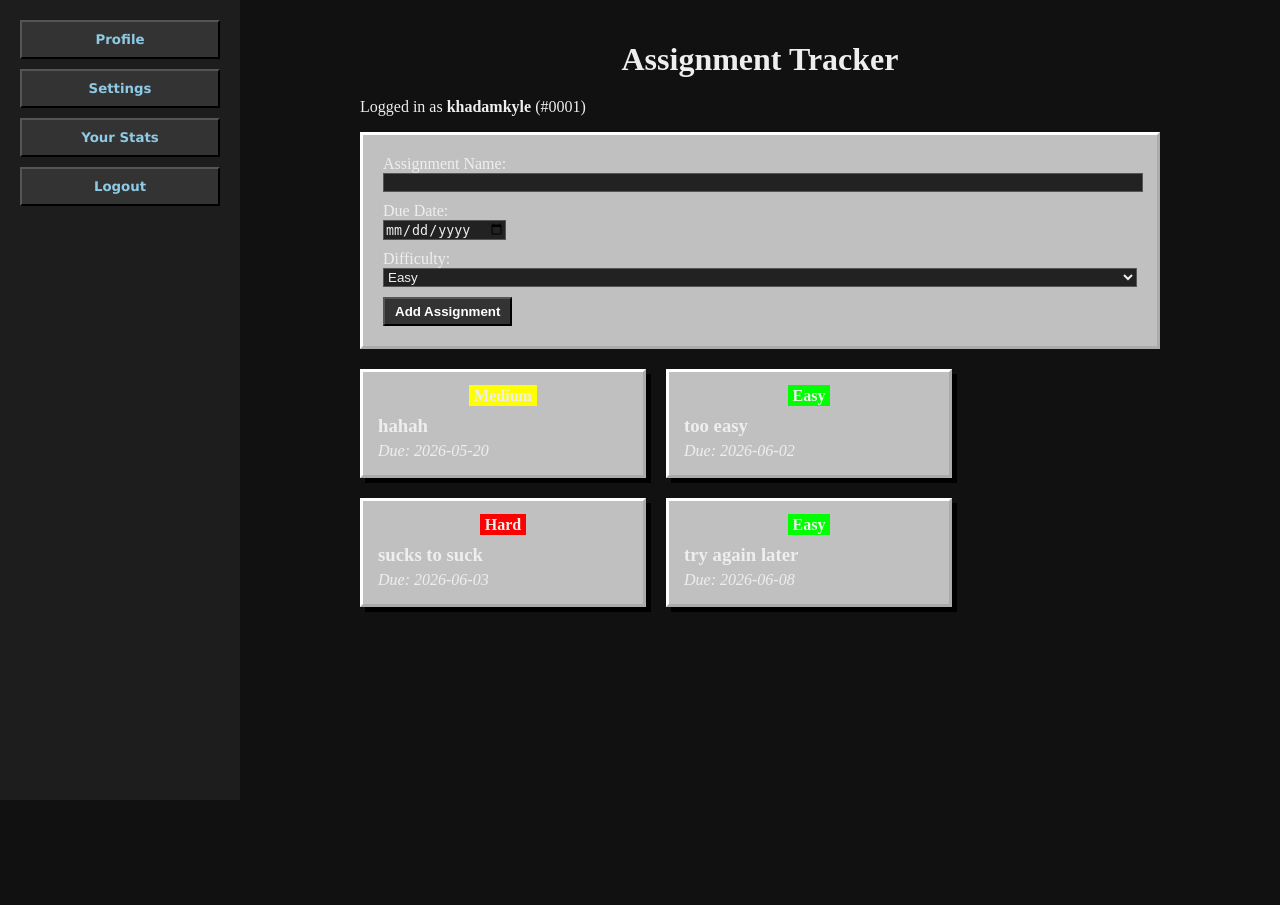
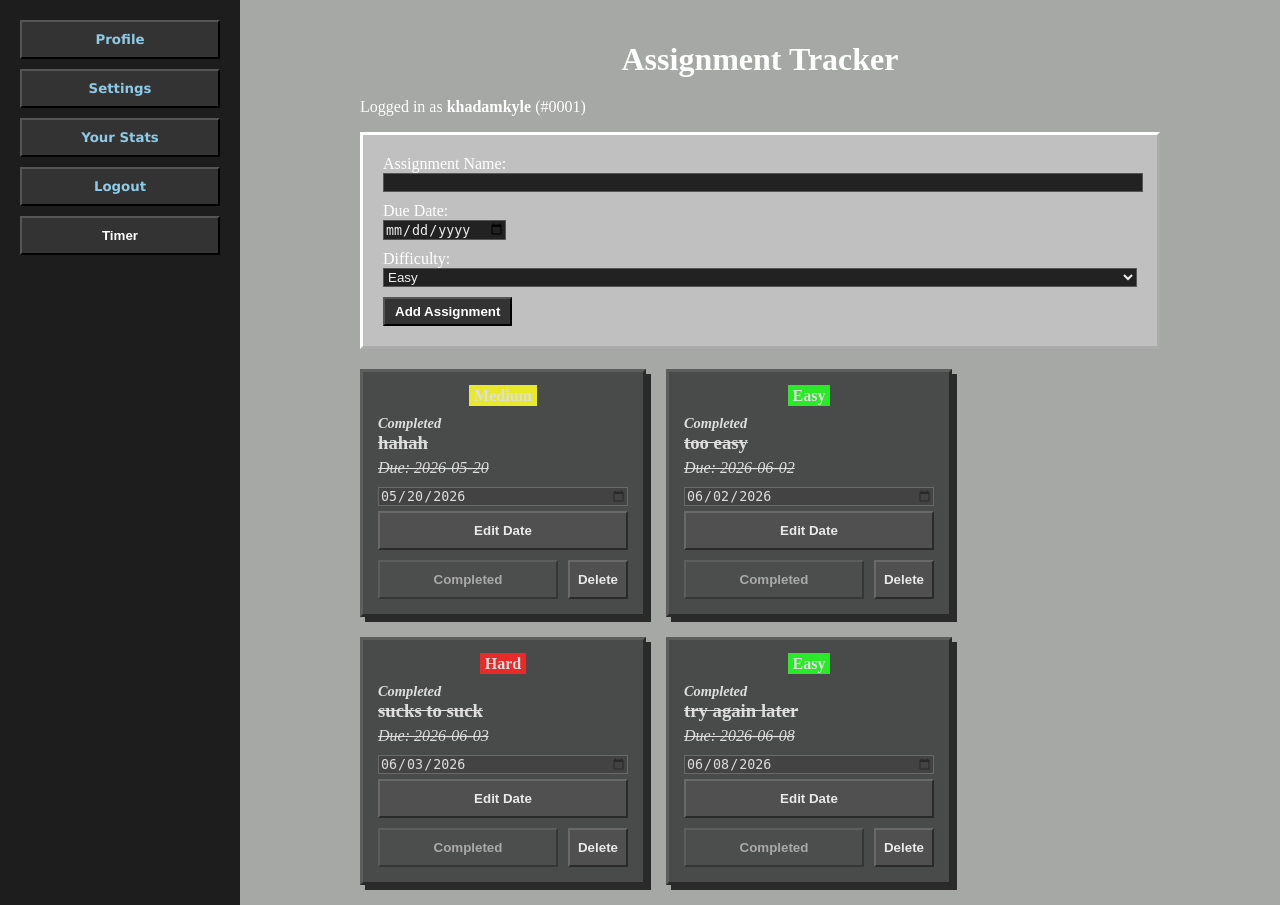
Before and after one commit to briansmosers/Student-Task-Deadline-Tracker, a Flask app: page / in a window 1280 px wide. Before the commit the page ends 612 px from the top, so only its background shows below. Run offline with Flask 3, Linux system fonts and the light colour scheme; a user stored in the database is signed in; data comes from the database, SQL or seed files in the repository; both versions use the stored data as it was after the commit.

Commit message:
Push current code changes to Student-Task-Deadline-Tracker Profile-page-test

```diff
--- a/app.py
+++ b/app.py
@@ -92,6 +92,14 @@ def get_assignments_for_user(user_id):
     return [dict(row) for row in rows]
 
 
+def get_assignment_for_user(assignment_id, user_id):
+    row = get_db().execute(
+        'SELECT * FROM assignments WHERE id = ? AND user_id = ?',
+        (assignment_id, user_id),
+    ).fetchone()
+    return dict(row) if row else None
+
+
 def count_assignments(user_id):
     db = get_db()
     total = db.execute('SELECT COUNT(*) FROM assignments WHERE user_id = ?', (user_id,)).fetchone()[0]
@@ -99,6 +107,36 @@ def count_assignments(user_id):
         'SELECT COUNT(*) FROM assignments WHERE user_id = ? AND completed = 1', (user_id,)
     ).fetchone()[0]
     return total, completed
+
+
+def get_leaderboard():
+    rows = get_db().execute(
+        '''
+        SELECT
+            u.username,
+            COUNT(a.id) AS total_assignments,
+            SUM(CASE WHEN a.completed = 1 THEN 1 ELSE 0 END) AS completed_assignments
+        FROM users u
+        LEFT JOIN assignments a ON a.user_id = u.id
+        GROUP BY u.id
+        ORDER BY
+            CASE WHEN COUNT(a.id) = 0 THEN 0 ELSE SUM(CASE WHEN a.completed = 1 THEN 1 ELSE 0 END) * 1.0 / COUNT(a.id) END DESC,
+            completed_assignments DESC,
+            u.username ASC
+        '''
+    ).fetchall()
+
+    leaderboard = []
+    for row in rows:
+        total_assignments = row['total_assignments']
+        completed_assignments = row['completed_assignments'] or 0
+        completion_rate = int((completed_assignments * 100) / total_assignments) if total_assignments else 0
+        leaderboard.append({
+            'username': row['username'],
+            'total_assignments': total_assignments,
+            'completion_rate': completion_rate,
+        })
+    return leaderboard
 
 
 @app.route('/')
@@ -210,6 +248,7 @@ def stats():
     total, completed = count_assignments(user['id'])
     pending = total - completed
     percent = int((completed / total) * 100) if total else 0
+    leaderboard = get_leaderboard()
 
     return render_template(
         'stats.html',
@@ -218,6 +257,7 @@ def stats():
         completed=completed,
         pending=pending,
         percent=percent,
+        leaderboard=leaderboard,
     )
 
 
@@ -242,6 +282,58 @@ def add_assignment():
     return redirect(url_for('home'))
 
 
+@app.route('/complete_assignment/<int:assignment_id>', methods=['POST'])
+def complete_assignment(assignment_id):
+    user = get_current_user()
+    if not user:
+        return redirect(url_for('login'))
+
+    assignment = get_assignment_for_user(assignment_id, user['id'])
+    if assignment:
+        db = get_db()
+        db.execute(
+            'UPDATE assignments SET completed = 1 WHERE id = ? AND user_id = ?',
+            (assignment_id, user['id']),
+        )
+        db.commit()
+
+    return redirect(url_for('home'))
+
+
+@app.route('/edit_assignment/<int:assignment_id>', methods=['POST'])
+def edit_assignment(assignment_id):
+    user = get_current_user()
+    if not user:
+        return redirect(url_for('login'))
+
+    due = request.form.get('due', '').strip()
+    assignment = get_assignment_for_user(assignment_id, user['id'])
+    if assignment and due:
+        db = get_db()
+        db.execute(
+            'UPDATE assignments SET due = ? WHERE id = ? AND user_id = ?',
+            (due, assignment_id, user['id']),
+        )
+        db.commit()
+
+    return redirect(url_for('home'))
+
+
+@app.route('/delete_assignment/<int:assignment_id>', methods=['POST'])
+def delete_assignment(assignment_id):
+    user = get_current_user()
+    if not user:
+        return redirect(url_for('login'))
+
+    assignment = get_assignment_for_user(assignment_id, user['id'])
+    if assignment:
+        db = get_db()
+        db.execute('DELETE FROM assignments WHERE id = ? AND user_id = ?', (assignment_id, user['id']))
+        db.commit()
+
+    return redirect(url_for('home'))
+
+
 @app.route('/delete_account')
 def delete_account():
     user = get_current_user()
--- a/static/style.css
+++ b/static/style.css
@@ -11,14 +11,15 @@ a:visited {
 }
 
 body {
+    color: rgb(0, 0, 0);
     display: flex;
     min-height: 100vh;
     margin: 0;
 }
 
 .profile-card {
-    background: #b4baa6; /* Classic grey */
-    border: 3px outset #9cb799; /* 90s button effect */
+    background: #a7b9a3; /* Classic grey */
+    border: 3px outset #777b76; /* 90s button effect */
     padding: 20px;
     width: 350px;
     margin: 20px auto;
@@ -28,14 +29,44 @@ body {
 
 main {
     flex: 1;
-    background-color: #595c58;
+    background-color: #a5a8a4;
     display: flex;
     flex-direction: column;
     justify-content: center;
     align-items: center;
 }
 
-/* The Image Frame */
+.stats-grid {
+    display: flex;
+    flex-wrap: wrap;
+    justify-content: center;
+    gap: 20px;
+}
+
+.leaderboard-card {
+    min-width: 350px;
+}
+
+.leaderboard-list {
+    list-style: none;
+    padding: 0;
+    margin: 0;
+}
+
+.leaderboard-list li {
+    background: #e0e0d4;
+    border: 2px inset #fff;
+    padding: 10px;
+    margin-bottom: 10px;
+}
+
+.leaderboard-meta {
+    display: flex;
+    justify-content: space-between;
+    font-size: 0.9rem;
+    margin-top: 5px;
+}
+
 .pfp-container {
     width: 150px;
     height: 150px;
@@ -55,7 +86,6 @@ main {
     image-rendering: pixelated;
 }
 
-/* Retro Buttons */
 button {
     background: #86a57d;
     border: 2px outset #83997d90;
@@ -95,8 +125,8 @@ nav button {
 }
 
 body.dark {
-    background: #111;
-    color: #eee;
+    background: #3a3a3c;
+    color: #ffffff;
 }
 
 body.dark a:link,
@@ -120,9 +150,124 @@ body.dark button {
     border-color: #555;
 }
 
+body.dark .leaderboard-list li {
+    color: #000;
+}
+
 body.dark input,
 body.dark select {
     background: #222;
     color: #eee;
     border: 1px solid #555;
 }
+
+body.dark .task-card {
+    background: #2b2b2d;
+    border-color: #444;
+    color: #f0f0f0;
+}
+
+body.dark .task-card h3,
+body.dark .task-card p,
+body.dark .task-card .task-status {
+    color: #f0f0f0;
+}
+
+.task-card {
+    background: #a7b9a3;
+    border: 3px outset #777b76;
+    padding: 15px;
+    width: 250px;
+    box-shadow: 5px 5px 0px #000;
+}
+
+.task-card-badge {
+    text-align: center;
+    margin-bottom: 10px;
+}
+
+.task-card-badge span {
+    padding: 2px 5px;
+    font-weight: bold;
+}
+
+.task-card h3 {
+    margin: 0 0 5px 0;
+}
+
+.task-card p {
+    margin: 0;
+    font-style: italic;
+}
+
+.task-card-edit {
+    margin-top: 10px;
+    display: flex;
+    gap: 5px;
+    flex-wrap: wrap;
+}
+
+.task-card-edit input[type="date"] {
+    flex: 1 1 auto;
+    min-width: 110px;
+}
+
+.task-card-actions {
+    display: flex;
+    gap: 10px;
+    margin-top: 10px;
+}
+
+.task-card-actions form {
+    flex: 1;
+}
+
+.task-card-actions button,
+.task-card-edit button {
+    width: 100%;
+    padding: 10px 8px;
+    font-weight: bold;
+}
+
+.task-button {
+    display: inline-block;
+    background: #86a57d;
+    border: 2px outset #83997d90;
+    color: #000;
+    cursor: pointer;
+}
+
+.task-button:disabled {
+    opacity: 0.6;
+    cursor: default;
+}
+
+.task-card-actions {
+    display: flex;
+    gap: 10px;
+    margin-top: 10px;
+}
+
+.task-card-actions button,
+.task-card-edit button {
+    width: 100%;
+}
+
+.task-card.completed {
+    opacity: 0.75;
+}
+
+.task-card.completed h3,
+.task-card.completed .due-text {
+    text-decoration: line-through;
+}
+
+.task-status {
+    margin: 0 0 10px 0;
+    font-size: 0.9rem;
+    font-weight: bold;
+}
+
+.task-card.completed .task-status {
+    color: #4f5b4f;
+}
--- a/templates/index.html
+++ b/templates/index.html
@@ -7,14 +7,18 @@
     <link rel="stylesheet" href="{{ url_for('static', filename='style.css') }}">
 </head>
 <body class="{{ 'dark' if user and user.dark_mode else '' }}">
+
     <nav>
         <ul>
             <li><button><a href="{{ url_for('profile') }}">Profile</a></button></li>
             <li><button><a href="{{ url_for('settings') }}">Settings</a></button></li>
             <li><button><a href="{{ url_for('stats') }}">Your Stats</a></button></li>
             <li><button><a href="{{ url_for('logout') }}">Logout</a></button></li>
+            <li><button>Timer</a></button></li>
         </ul>
     </nav>
+
+<main>
     <div style="max-width: 800px; margin: 0 auto; padding: 20px;">
         <h1 style="text-align: center; margin-bottom: 20px;">Assignment Tracker</h1>
         <p>Logged in as <strong>{{ user.username }}</strong> (#{{ user.tag }})</p>
@@ -31,19 +35,38 @@
             </select><br>
             <button type="submit">Add Assignment</button>
         </form>
+
         <div style="display: flex; flex-wrap: wrap; gap: 20px;">
             {% for item in assignments %}
-            <div style="background: #c0c0c0; border: 3px outset #fff; padding: 15px; width: 250px; box-shadow: 5px 5px 0px #000;">
-                <div style="text-align: center; margin-bottom: 10px;">
-                    <span style="background: {% if item.difficulty == 'Hard' %}#ff0000{% elif item.difficulty == 'Medium' %}#ffff00{% else %}#00ff00{% endif %}; padding: 2px 5px; font-weight: bold;">
+            <div class="task-card{% if item.completed %} completed{% endif %}">
+                <div class="task-card-badge">
+                    <span style="background: {% if item.difficulty == 'Hard' %}#ff0000{% elif item.difficulty == 'Medium' %}#ffff00{% else %}#00ff00{% endif %};">
                         {{ item.difficulty }}
                     </span>
                 </div>
-                <h3 style="margin: 0 0 5px 0;">{{ item.task }}</h3>
-                <p style="margin: 0; font-style: italic;">Due: {{ item.due }}</p>
+                <p class="task-status">{{ 'Completed' if item.completed else 'Pending' }}</p>
+                <h3>{{ item.task }}</h3>
+                <p class="due-text">Due: <span class="due-date">{{ item.due }}</span></p>
+                <form action="{{ url_for('edit_assignment', assignment_id=item.id) }}" method="POST" class="task-card-edit">
+                    <input type="date" name="due" value="{{ item.due }}" required>
+                    <button type="submit" class="task-button task-edit-button">Edit Date</button>
+                </form>
+                <div class="task-card-actions">
+                    {% if not item.completed %}
+                    <form action="{{ url_for('complete_assignment', assignment_id=item.id) }}" method="POST">
+                        <button type="submit" class="task-button task-complete-button">Complete</button>
+                    </form>
+                    {% else %}
+                    <button type="button" class="task-button task-completed-button" disabled>Completed</button>
+                    {% endif %}
+                    <form action="{{ url_for('delete_assignment', assignment_id=item.id) }}" method="POST">
+                        <button type="submit" class="task-button task-delete-button">Delete</button>
+                    </form>
+                </div>
             </div>
             {% endfor %}
         </div>
     </div>
+</main>
 </body>
 </html>
```
Also changed, not shown: templates/stats.html (+18 -0 lines), app.db, static/uploads/51x1hcIenyL._AC_UF894,1000_QL80_.jpg (added), static/uploads/pink_ribbon02.webp (added).
